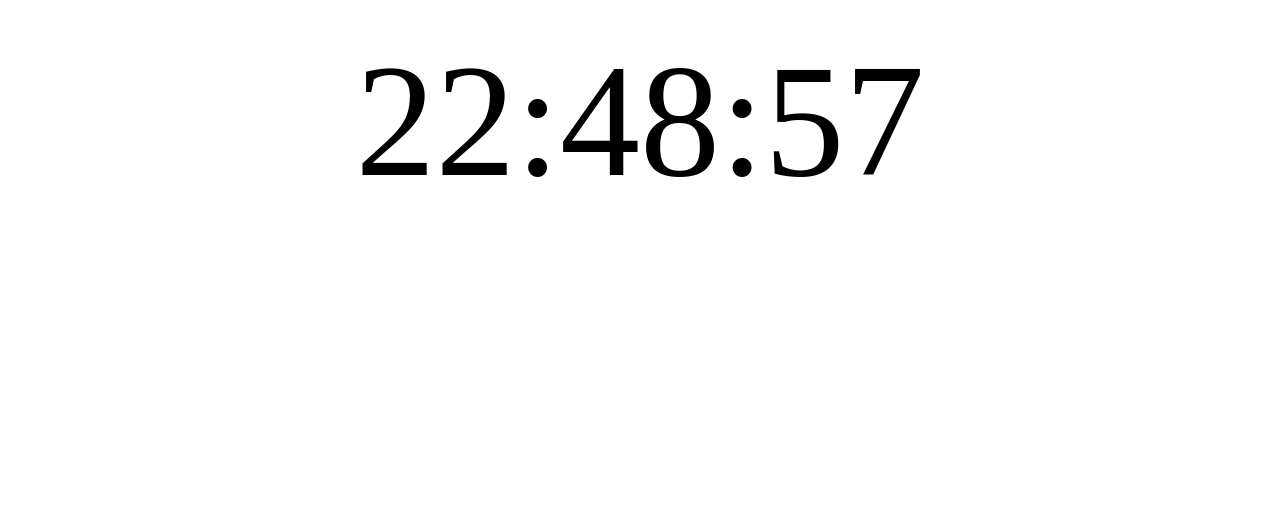
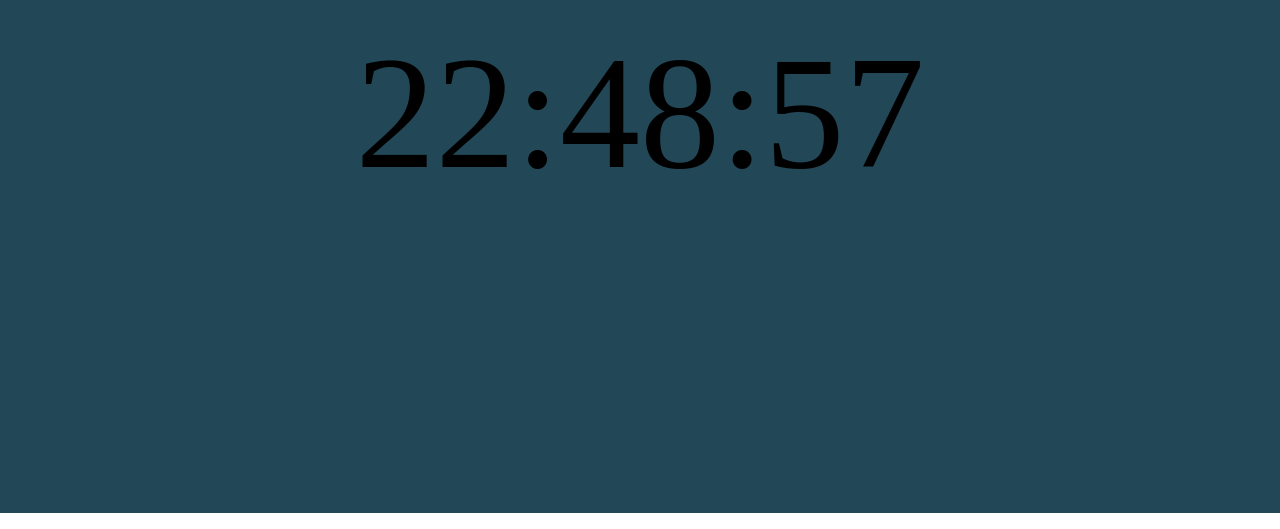
Before and after one commit to aeolion7/hex-clock, a website: page index.html in a window 1280 px wide. Shown: the part 287-816 px from the top of the page. Drawn offline with Linux system fonts and the light colour scheme.

Commit message:
color changing background

```diff
--- a/main.js
+++ b/main.js
@@ -4,9 +4,15 @@ function tick() {
   const minute = document.getElementById('minute');
   const second = document.getElementById('second');
 
-  hour.textContent = validateLength(date.getHours());
-  minute.textContent = validateLength(date.getMinutes());
-  second.textContent = validateLength(date.getSeconds());
+  const firstTwo = validateLength(date.getHours());
+  const midTwo = validateLength(date.getMinutes());
+  const lastTwo = validateLength(date.getSeconds());
+
+  hour.textContent = firstTwo;
+  minute.textContent = midTwo;
+  second.textContent = lastTwo;
+
+  document.getElementById('center').style.backgroundColor = `#${firstTwo}${midTwo}${lastTwo}`;
 }
 
 function validateLength(numStr) {
--- a/style.css
+++ b/style.css
@@ -1,3 +1,7 @@
+body {
+  margin: 0;
+}
+
 #center {
   align-items: center;
   display: flex;
```
